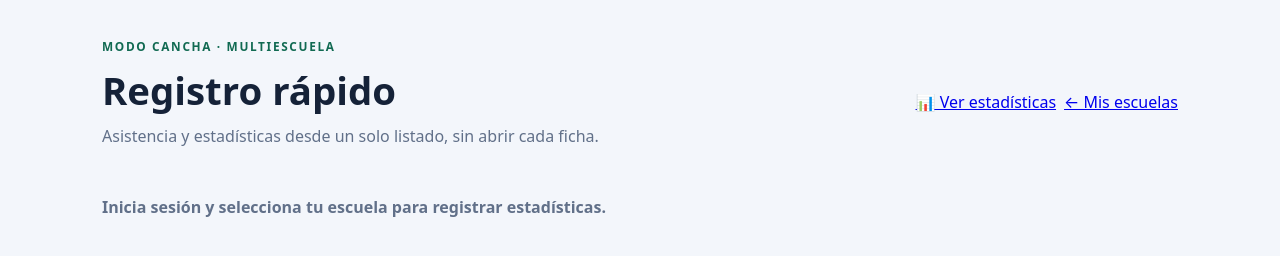
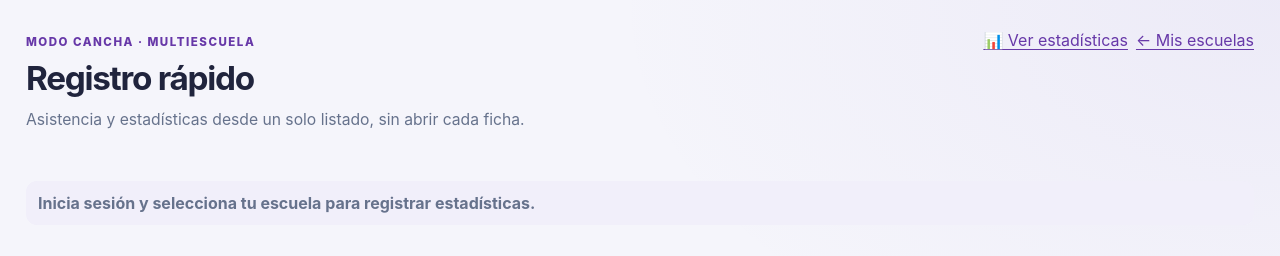
Before and after one commit to Danielreyes95/Proyecto_de_Titulo, a website: page public/registro-rapido.html in a window 1280 px wide. Drawn offline with Linux system fonts and the light colour scheme.

Commit message:
feat(ui): aplicar propuesta 2 en registro-rapido.html

```diff
--- a/public/registro-rapido.html
+++ b/public/registro-rapido.html
@@ -4,7 +4,9 @@
 <title>Registro rápido · Entrenamientos y partidos</title>
 <link rel="stylesheet" href="/assets/css/plataforma.css">
 <link rel="stylesheet" href="/assets/css/registro-rapido.css">
-<script src="/js/registro-rapido.js" defer></script></head>
+<script src="/js/registro-rapido.js" defer></script><link rel="stylesheet" href="/assets/css/ui-propuesta2.css">
+<script src="/js/ui-propuesta2.js" defer></script>
+</head>
 <body><main class="layout cancha">
 <header class="cabecera"><div>
 <span class="eyebrow">MODO CANCHA · MULTIESCUELA</span>
```
